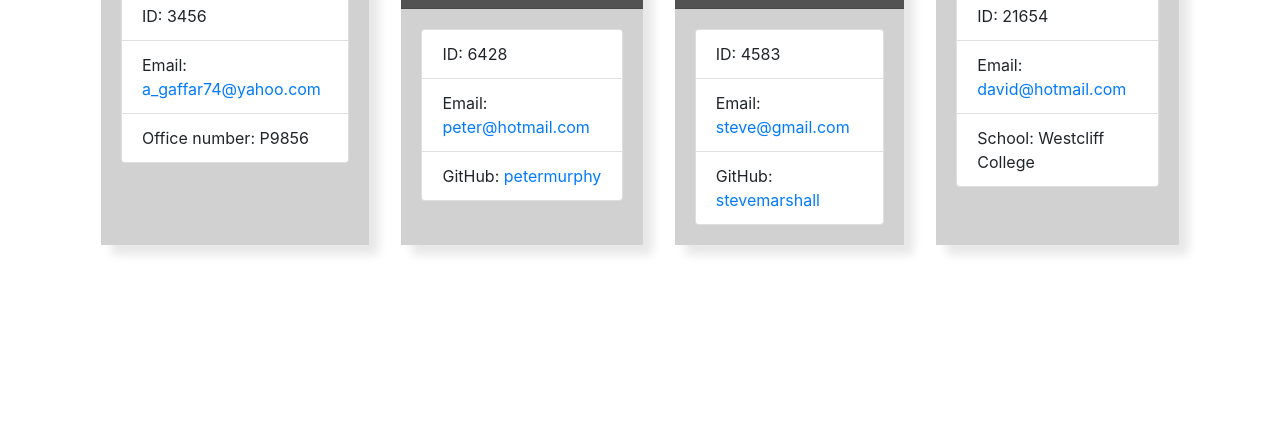
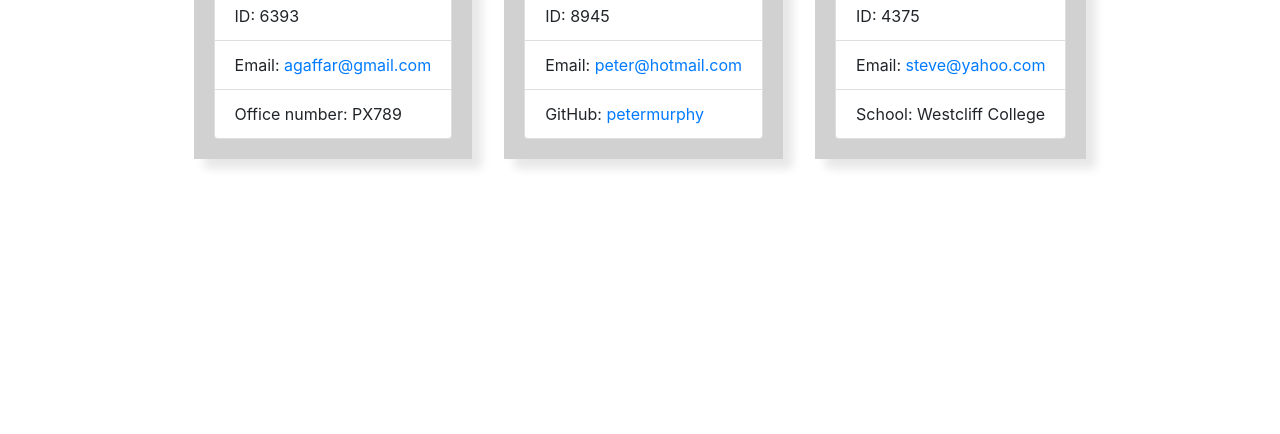
Before and after one commit to agaffar74/Team-Profile-Generator, a website: page output/team.html in a window 1280 px wide. Shown: the part 366-800 px from the top of the page. Drawn offline with nearby package versions, Linux system fonts and the light colour scheme.

Commit message:
output/team.html file

```diff
--- a/output/team.html
+++ b/output/team.html
@@ -1,5 +1,5 @@
 
-    <!DOCTYPE html>
+<!DOCTYPE html>
 <html lang="en">
 
 <head>
@@ -32,9 +32,9 @@
         </div>
         <div class="card-body">
             <ul class="list-group">
-                <li class="list-group-item">ID: 3456</li>
-                <li class="list-group-item">Email: <a href="mailto:a_gaffar74@yahoo.com">a_gaffar74@yahoo.com</a></li>
-                <li class="list-group-item">Office number: P9856</li>
+                <li class="list-group-item">ID: 6393</li>
+                <li class="list-group-item">Email: <a href="mailto:agaffar@gmail.com">agaffar@gmail.com</a></li>
+                <li class="list-group-item">Office number: PX789</li>
             </ul>
         </div>
     </div>
@@ -46,7 +46,7 @@
     </div>
     <div class="card-body">
         <ul class="list-group">
-            <li class="list-group-item">ID: 6428</li>
+            <li class="list-group-item">ID: 8945</li>
             <li class="list-group-item">Email: <a href="mailto:peter@hotmail.com">peter@hotmail.com</a></li>
             <li class="list-group-item">GitHub: <a href="https://github.com/petermurphy" target="_blank" rel="noopener noreferrer">petermurphy</a></li>
         </ul>
@@ -56,26 +56,12 @@
         <div class="card employee-card">
     <div class="card-header">
         <h2 class="card-title">Steve Marshall</h2>
-        <h3 class="card-title"><i class="fas fa-glasses mr-2"></i>Engineer</h3>
-    </div>
-    <div class="card-body">
-        <ul class="list-group">
-            <li class="list-group-item">ID: 4583</li>
-            <li class="list-group-item">Email: <a href="mailto:steve@gmail.com">steve@gmail.com</a></li>
-            <li class="list-group-item">GitHub: <a href="https://github.com/stevemarshall" target="_blank" rel="noopener noreferrer">stevemarshall</a></li>
-        </ul>
-    </div>
-</div>
-
-        <div class="card employee-card">
-    <div class="card-header">
-        <h2 class="card-title">David Ali</h2>
         <h3 class="card-title"><i class="fas fa-user-graduate mr-2"></i>Intern</h3>
     </div>
     <div class="card-body">
         <ul class="list-group">
-            <li class="list-group-item">ID: 21654</li>
-            <li class="list-group-item">Email: <a href="mailto:david@hotmail.com">david@hotmail.com</a></li>
+            <li class="list-group-item">ID: 4375</li>
+            <li class="list-group-item">Email: <a href="mailto:steve@yahoo.com">steve@yahoo.com</a></li>
             <li class="list-group-item">School: Westcliff College</li>
         </ul>
     </div>
@@ -85,5 +71,4 @@
         </div>
     </div>
 </body>
-
 </html>
```
Also changed, not shown: assets/sample HTML file.png (added).
